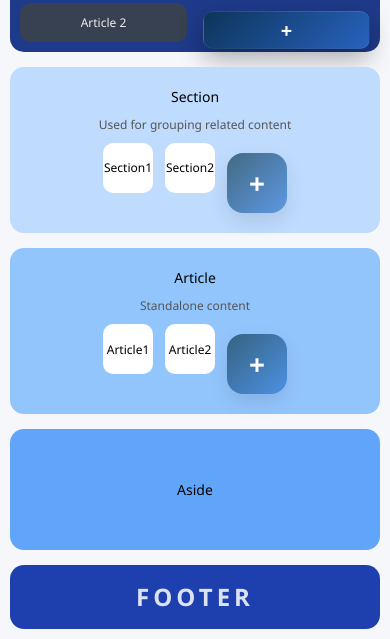
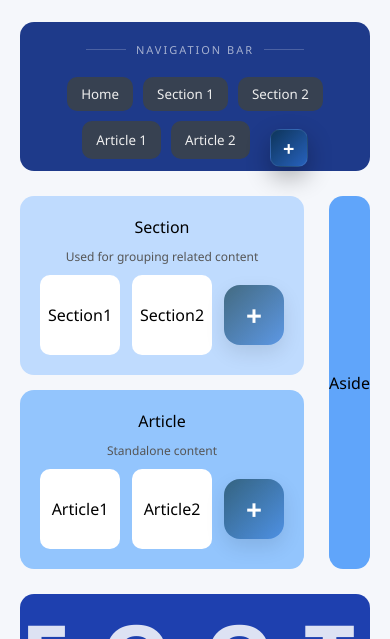
Before and after one commit to ynkerpiso/semantic_structure, a plain HTML site: page index.html in a window 390 px wide. Shown: the part 205-844 px from the top of the page. Drawn offline with Linux system fonts and the light colour scheme.

Commit message:
Update style.css

```diff
--- a/style.css
+++ b/style.css
@@ -13,12 +13,11 @@ body {
 .container {
   overflow: hidden;
   width: 100%;
-  min-height: 100vh;
-  height: auto;
+  height: 100vh;
   padding: 20px;
   display: grid;
   gap: 25px;
-  grid-template-areas: "header header" "nav nav" "main aside" "footer footer";
+  grid-template-areas: "header header""nav nav""main aside""footer footer";
   grid-template-columns: 3fr 1fr;
 }
 
@@ -54,9 +53,7 @@ article,
 aside,
 footer {
   text-align: center;
-  transition:
-    background 0.4s ease,
-    color 0.4s ease;
+  transition: background 0.4s ease, color 0.4s ease;
 }
 
 header {
@@ -529,7 +526,9 @@ header .info {
   animation: flashPage 0.5s ease;
 }
 
-@keyframes flashPage {
+@keyframes flashPage{
+
+
 	0% {
 		opacity: 1;
 	}
@@ -537,6 +536,8 @@ header .info {
 	100% {
 		opacity: 0;
 	}
+
+
 }
 
 .ripple {
@@ -548,11 +549,15 @@ header .info {
   pointer-events: none;
 }
 
-@keyframes rippleAnim {
+@keyframes rippleAnim{
+
+
 	to {
 		transform: scale(4);
 		opacity: 0;
 	}
+
+
 }
 
 .sibling-highlight {
@@ -570,7 +575,9 @@ header .info {
   will-change: transform, box-shadow;
 }
 
-@keyframes flashPulse {
+@keyframes flashPulse{
+
+
 	0% {
 		transform: scale(1);
 		box-shadow: 0 0 0 var(--flash-color);
@@ -585,13 +592,17 @@ header .info {
 		transform: scale(1);
 		box-shadow: 0 0 0 transparent;
 	}
+
+
 }
 
 nav button.active-btn {
   animation: btnPulse 0.4s ease;
 }
 
-@keyframes btnPulse {
+@keyframes btnPulse{
+
+
 	0% {
 		transform: scale(1);
 		box-shadow: 0 0 0 rgba(255, 255, 255, 0);
@@ -606,6 +617,8 @@ nav button.active-btn {
 		transform: scale(1);
 		box-shadow: 0 0 0 rgba(255, 255, 255, 0);
 	}
+
+
 }
 
 html,
@@ -678,8 +691,8 @@ nav button[contenteditable="true"],
 .nav-label[contenteditable="true"],
 .header-label[contenteditable="true"],
 .footer-label[contenteditable="true"],
-section > :not(.inner):not(.mini):not(.info)[contenteditable="true"],
-article > :not(.inner):not(.mini):not(.info)[contenteditable="true"],
+section> :not(.inner):not(.mini):not(.info)[contenteditable="true"],
+article> :not(.inner):not(.mini):not(.info)[contenteditable="true"],
 aside[contenteditable="true"] {
   outline: none !important;
 }
@@ -766,11 +779,15 @@ aside {
   animation-delay: 0.2s;
 }
 
-@keyframes fadeInUp {
+@keyframes fadeInUp{
+
+
 	to {
 		opacity: 1;
 		transform: translateY(0);
 	}
+
+
 }
 
 .add-btn {
@@ -786,13 +803,13 @@ aside {
   justify-content: center;
   background: linear-gradient(135deg, #22c55e, #16a34a);
   color: white;
-  box-shadow: 0 10px 25px rgba(0, 0, 0, 0.3);
+  box-shadow: 0 10px 25px rgba(0,0,0,0.3);
   transition: all 0.25s ease;
 }
 
 .add-btn:hover {
   transform: scale(1.1) rotate(90deg);
-  box-shadow: 0 15px 35px rgba(0, 0, 0, 0.5);
+  box-shadow: 0 15px 35px rgba(0,0,0,0.5);
 }
 
 .add-btn:active {
@@ -848,11 +865,15 @@ aside {
   animation: rippleAnim 0.5s linear;
 }
 
-@keyframes rippleAnim {
+@keyframes rippleAnim{
+
+
   to {
     transform: scale(3);
     opacity: 0;
   }
+
+
 }
 
 body.mode1 #addNavBtn:hover {
@@ -959,6 +980,8 @@ body.mode3 #addArticleBtn {
   background: linear-gradient(135deg, #075f28aa, #1fd662aa);
 }
 
+
+
 #editIndicator {
   position: fixed;
   top: 15px;
@@ -1023,110 +1046,3 @@ body.mode3 #addArticleBtn {
       0 6px 20px rgba(0, 0, 0, 0.25);
   }
 }
-
-@media (max-width: 1024px) {
-  .container {
-    grid-template-areas:
-      "header"
-      "nav"
-      "main"
-      "aside"
-      "footer";
-
-    grid-template-columns: 1fr;
-  }
-
-  main {
-    flex-direction: column;
-  }
-
-  aside {
-    min-height: 120px;
-  }
-
-  .header-label,
-  .footer-label {
-    font-size: clamp(30px, 8vw, 60px);
-    letter-spacing: clamp(5px, 3vw, 30px);
-  }
-}
-
-@media (max-width: 600px) {
-  body {
-    font-size: 14px;
-  }
-
-  .container {
-    padding: 10px;
-    gap: 15px;
-  }
-
-  header,
-  footer {
-    padding: 15px;
-  }
-
-  nav {
-    justify-content: center;
-    gap: 6px;
-    padding: 10px;
-  }
-
-  nav button {
-    padding: 6px 10px;
-    font-size: 12px;
-  }
-
-  .inner {
-    flex-wrap: wrap;
-  }
-
-  .inner div {
-    width: 60px;
-    height: 60px;
-    font-size: 12px;
-  }
-
-  #menuBtn {
-    width: 45px;
-    height: 45px;
-    font-size: 20px;
-  }
-
-  #dropdown {
-    width: 90vw;
-    left: 5vw;
-  }
-
-  #panel {
-    width: 95vw;
-    height: 85vh;
-  }
-
-  .panel-content {
-    padding: 12px;
-  }
-
-  #editIndicator {
-    font-size: 16px;
-    padding: 6px 12px;
-    left: 70px;
-  }
-}
-
-@media (max-width: 400px) {
-  .header-label,
-  .footer-label {
-    font-size: 24px;
-    letter-spacing: 4px;
-  }
-
-  nav button {
-    flex: 1 1 45%;
-  }
-
-  .inner div {
-    width: 50px;
-    height: 50px;
-  }
-}
```
Lines whose indentation alone changed are shown as unchanged.
